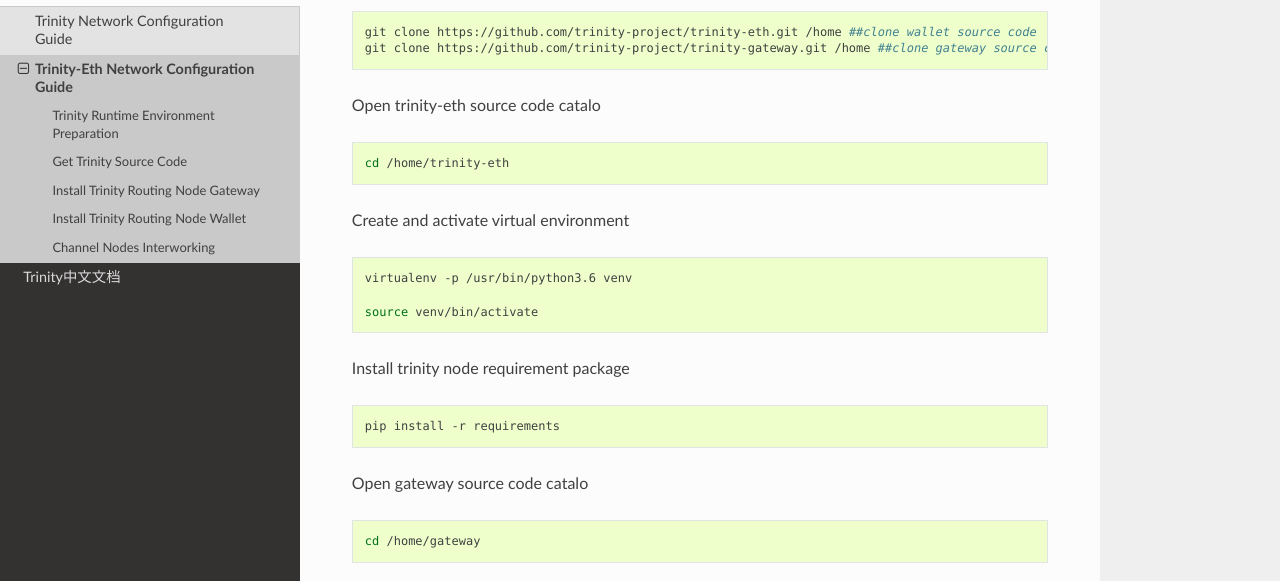
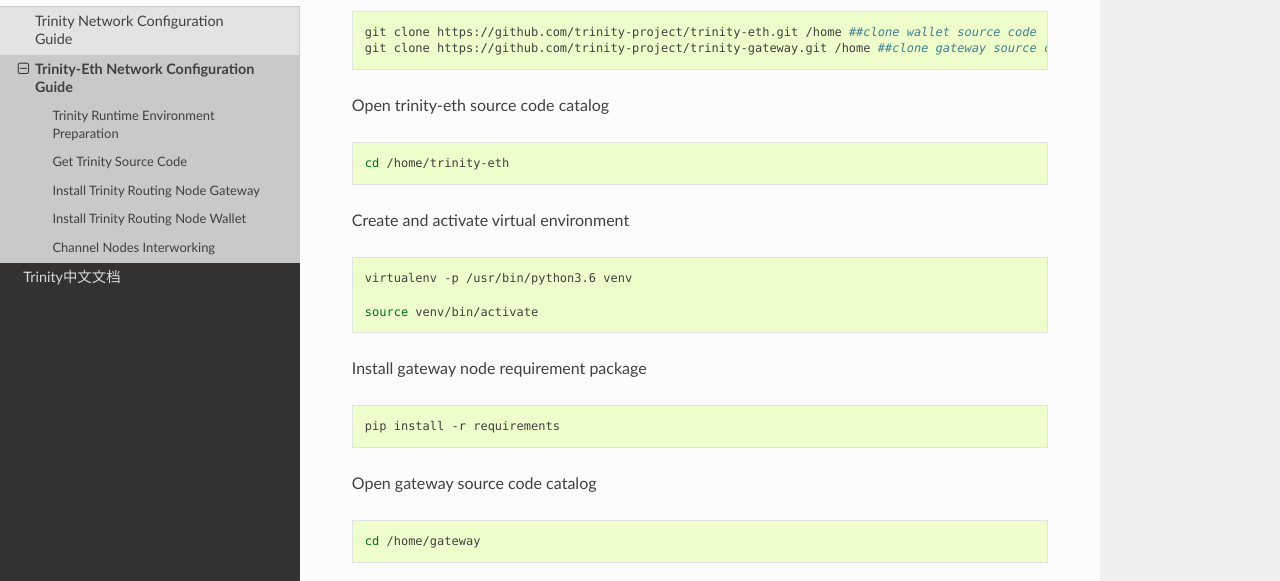
Before and after one commit to trinity-project/documentation, a Sphinx documentation site: the page built from source/en-EN/Trinity_Eth_Deployment_Guide_en.md, in a window 1280 px wide and 900 px high, scrolled down 1158 px. Shown: the part 162-743 px from the top of the window. Built offline with Sphinx 7.4.7 and the Read the Docs theme 2.0.0, drawn with Linux system fonts in a browser that asks for light colours; some of the changed text lies outside the part shown.

Commit message:
fix some words

````diff
--- a/source/en-EN/Trinity_Eth_Deployment_Guide_en.md
+++ b/source/en-EN/Trinity_Eth_Deployment_Guide_en.md
@@ -63,7 +63,7 @@
 git clone https://github.com/trinity-project/trinity-gateway.git /home ##clone gateway source code
 ```
 
-Open trinity-eth source code catalo
+Open trinity-eth source code catalog
 
 ``` shell
 cd /home/trinity-eth
@@ -77,13 +77,13 @@
 source venv/bin/activate
 ```
 
-Install trinity node requirement package
+Install gateway node requirement package
 
 ``` shell
 pip install -r requirements
 ```
 
-Open gateway source code catalo
+Open gateway source code catalog
 
 ``` shell
 cd /home/gateway
@@ -148,6 +148,7 @@
 ``` shell
 vi wallet/configure.py
 ```
+
 The default configure file applies to the testnet, for which configure_testnet.py and configure_mainnet.py co-exist in the wallet catalog. For the mainnet, simply copy configure_mainnet.py and paste it to configure.py.
 
 Please refer to notes for configuration details.
@@ -166,7 +167,7 @@
 
 Run the Gateway service（Enter trinity/ wallet source code catelog)
 
- - Mainnet Wallet
+- Mainnet Wallet
 
 ``` shell
     python3.6 prompt.py -m
@@ -179,7 +180,6 @@
 ```
 
 close or reopen the gateway session please refer to the details of 'run the gateway service'
-
 
 ## Channel Nodes Interworking
 
@@ -200,6 +200,7 @@
 ```shell
 trinity> open wallet /root/test/test.json
 ```
+
 Note:After creating or re-opening a wallet, the wallet will automatically connect to the gateway and enable channel function. If channel function was not enabled within 30s, please call channel function to open it manually
 
 3.Use channel enable command to activate channel function before operating on state channels.
@@ -231,6 +232,7 @@
 ```shell
 trinity> channel tx xxxxxxxxxxxxxxxxxxxxxxxxxxxxxxxxxxxxxxx # payment link code
 ```
+
 or
 
 ``` shell
````
Also changed, not shown: other parts of source/en-EN/Trinity_Eth_Deployment_Guide_en.md (+2 -2 lines), source/zh-CN/Trinity_Eth_Deployment_Guide_zh.md (+6 -2 lines), source/en-EN/index.rst (line endings or trailing spaces).
